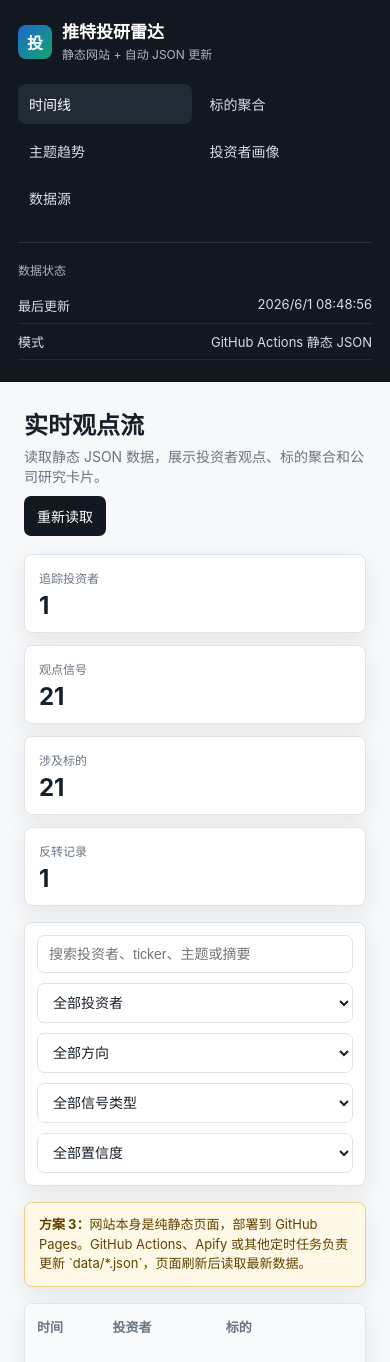
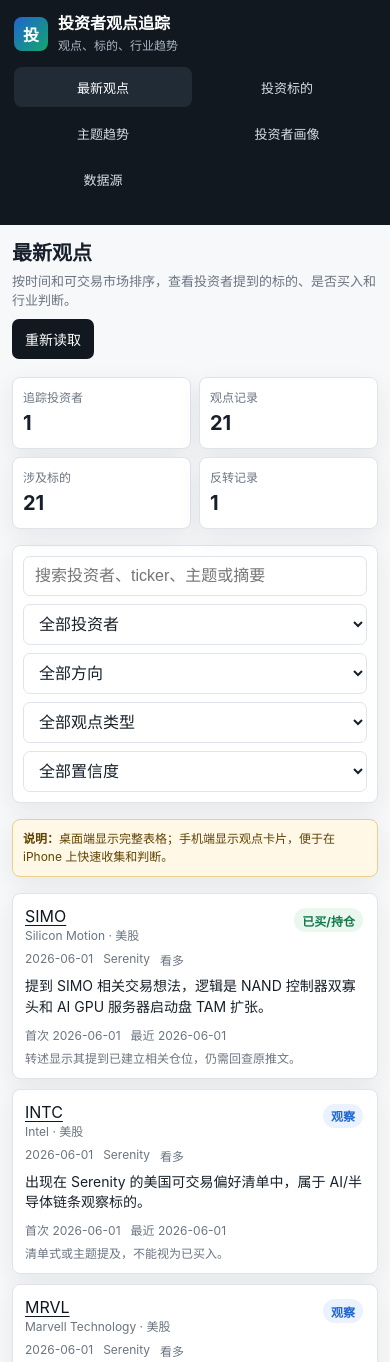
Before and after one commit to vicduo23/investor-radar, a website: page public/index.html in a window 390 px wide. Shown: the top 1362 px of the page. Drawn offline with Linux system fonts and the light colour scheme.

Commit message:
Improve wording and mobile collection view

```diff
--- a/public/app.js
+++ b/public/app.js
@@ -13,8 +13,8 @@
 };
 
 const titles = {
-  timeline: ["实时观点流", "按时间倒序查看投资者公开观点、操作线索和主题信号。"],
-  assets: ["标的聚合", "按 ticker 聚合所有观点，并进入公司研究卡片。"],
+  timeline: ["最新观点", "按时间和可交易市场排序，查看投资者提到的标的、是否买入和行业判断。"],
+  assets: ["投资标的", "按 ticker 聚合所有观点，并进入公司研究卡片。"],
   themes: ["主题趋势", "记录没有明确股票代码的行业/生态趋势判断，并映射到可交易代理标的。"],
   investors: ["投资者画像", "记录每个信号源的能力圈、披露约束和主要风险。"],
   sources: ["数据源", "查看静态 JSON 和自动任务如何更新数据。"]
@@ -152,12 +152,16 @@
 function renderTimeline() {
   const rows = filteredSignals();
   const body = document.getElementById("signalsBody");
+  const mobile = document.getElementById("signalsMobile");
   body.innerHTML = "";
+  mobile.innerHTML = "";
   if (!rows.length) {
     body.innerHTML = `<tr><td colspan="9"><div class="empty">没有匹配的信号</div></td></tr>`;
+    mobile.innerHTML = `<div class="empty">没有匹配的观点</div>`;
     return;
   }
   rows.forEach(item => {
+    const window = mentionWindowFor(item.ticker);
     const tr = document.createElement("tr");
     tr.innerHTML = `
       <td>${item.datetime || ""}<div class="muted">本条观点时间</div><div class="muted">${item.id || ""}</div></td>
@@ -171,6 +175,30 @@
       <td><a href="${item.sourceUrl || "#"}" target="_blank" rel="noreferrer">来源</a></td>
     `;
     body.appendChild(tr);
+
+    const card = document.createElement("article");
+    card.className = "mobile-signal-card";
+    card.innerHTML = `
+      <div class="mobile-card-head">
+        <div>
+          <button class="ticker ticker-button" data-company="${item.ticker}">${item.ticker}</button>
+          <div class="muted">${item.assetName || item.ticker} · ${marketLabelFor(item.ticker)}</div>
+        </div>
+        <span class="pill ${actionClass(item.actionStatus)}">${item.actionStatus || "未确认买入"}</span>
+      </div>
+      <div class="mobile-card-meta">
+        <span>${item.datetime || ""}</span>
+        <span>${item.investor || ""}</span>
+        <span>${item.direction || "观察"}</span>
+      </div>
+      <p>${item.summary || ""}</p>
+      <div class="mobile-card-meta">
+        <span>首次 ${window.first}</span>
+        <span>最近 ${window.latest}</span>
+      </div>
+      <div class="muted">${item.actionEvidence || item.notes || ""}</div>
+    `;
+    mobile.appendChild(card);
   });
   bindCompanyButtons();
 }
@@ -219,7 +247,7 @@
       <p>${item.summary}</p>
       <p style="margin-top:10px;">
         <span class="pill ${confidenceClass(item.confidence)}">${item.confidence}</span>
-        <span class="pill">${item.count} 条信号</span>
+        <span class="pill">${item.count} 条观点</span>
         <span class="pill">首次 ${firstMention}</span>
         <span class="pill">最近 ${latestMention}</span>
       </p>
@@ -243,8 +271,8 @@
       <p style="margin-top:10px;"><strong>风格：</strong>${item.style || ""}</p>
       <p style="margin-top:10px;"><strong>风险：</strong>${item.risk || ""}</p>
       <p style="margin-top:12px;">
-        <span class="pill">${targetCount} 条标的信号</span>
-        <span class="pill">${themeCount} 条主题信号</span>
+        <span class="pill">${targetCount} 条标的观点</span>
+        <span class="pill">${themeCount} 条主题观点</span>
       </p>
     `;
     grid.appendChild(card);
@@ -297,7 +325,7 @@
       <h3>观点时间</h3>
       <div class="kv"><span>首次提及</span><strong>${mentionWindow.first}</strong></div>
       <div class="kv"><span>最近提及</span><strong>${mentionWindow.latest}</strong></div>
-      <div class="kv"><span>信号数量</span><strong>${mentionWindow.count} 条</strong></div>
+      <div class="kv"><span>观点数量</span><strong>${mentionWindow.count} 条</strong></div>
     </article>
     <article class="detail-card">
       <h3>股价快照</h3>
@@ -328,7 +356,7 @@
       </p>
     </article>
     <article class="detail-card wide">
-      <h3>相关推特信号</h3>
+      <h3>相关观点</h3>
       ${related.map(item => `
         <div class="kv">
           <span>${item.datetime || ""}</span>
--- a/public/index.html
+++ b/public/index.html
@@ -3,7 +3,7 @@
 <head>
   <meta charset="utf-8" />
   <meta name="viewport" content="width=device-width, initial-scale=1" />
-  <title>推特投研雷达</title>
+  <title>投资者观点追踪</title>
   <link rel="stylesheet" href="styles.css" />
 </head>
 <body>
@@ -12,13 +12,13 @@
       <div class="brand">
         <div class="mark">投</div>
         <div>
-          <h1>推特投研雷达</h1>
-          <span>静态网站 + 自动 JSON 更新</span>
+          <h1>投资者观点追踪</h1>
+          <span>观点、标的、行业趋势</span>
         </div>
       </div>
       <nav>
-        <button class="nav-button active" data-view="timeline">时间线</button>
-        <button class="nav-button" data-view="assets">标的聚合</button>
+        <button class="nav-button active" data-view="timeline">最新观点</button>
+        <button class="nav-button" data-view="assets">投资标的</button>
         <button class="nav-button" data-view="themes">主题趋势</button>
         <button class="nav-button" data-view="investors">投资者画像</button>
         <button class="nav-button" data-view="sources">数据源</button>
@@ -33,15 +33,15 @@
     <main>
       <div class="topbar">
         <div>
-          <h2 id="viewTitle">实时观点流</h2>
-          <p id="viewSubtitle">读取静态 JSON 数据，展示投资者观点、标的聚合和公司研究卡片。</p>
+          <h2 id="viewTitle">最新观点</h2>
+          <p id="viewSubtitle">按时间和可交易市场排序，查看投资者提到的标的、是否买入和行业判断。</p>
         </div>
         <button class="action-button" id="reloadButton">重新读取</button>
       </div>
 
       <section class="metrics">
         <div class="metric"><span>追踪投资者</span><strong id="metricInvestors">0</strong></div>
-        <div class="metric"><span>观点信号</span><strong id="metricSignals">0</strong></div>
+        <div class="metric"><span>观点记录</span><strong id="metricSignals">0</strong></div>
         <div class="metric"><span>涉及标的</span><strong id="metricAssets">0</strong></div>
         <div class="metric"><span>反转记录</span><strong id="metricReversals">0</strong></div>
       </section>
@@ -50,12 +50,12 @@
         <input id="searchInput" placeholder="搜索投资者、ticker、主题或摘要" />
         <select id="investorFilter"><option value="">全部投资者</option></select>
         <select id="directionFilter"><option value="">全部方向</option></select>
-        <select id="typeFilter"><option value="">全部信号类型</option></select>
+        <select id="typeFilter"><option value="">全部观点类型</option></select>
         <select id="confidenceFilter"><option value="">全部置信度</option></select>
       </section>
 
       <section class="notice">
-        <strong>方案 3：</strong>网站本身是纯静态页面，部署到 GitHub Pages。GitHub Actions、Apify 或其他定时任务负责更新 `data/*.json`，页面刷新后读取最新数据。
+        <strong>说明：</strong>桌面端显示完整表格；手机端显示观点卡片，便于在 iPhone 上快速收集和判断。
       </section>
 
       <section class="view active" id="timeline">
@@ -77,6 +77,7 @@
             <tbody id="signalsBody"></tbody>
           </table>
         </div>
+        <div class="mobile-list" id="signalsMobile"></div>
       </section>
 
       <section class="view" id="assets">
@@ -94,7 +95,7 @@
       <section class="view" id="sources">
         <div class="grid">
           <article class="card">
-            <h3>观点数据</h3>
+            <h3>观点记录</h3>
             <p>文件：`data/signals.json`。由定时任务读取 X/Apify 后生成。</p>
           </article>
           <article class="card">
--- a/public/styles.css
+++ b/public/styles.css
@@ -40,6 +40,7 @@
 .view { display: none; }
 .view.active { display: block; }
 .table-wrap { background: var(--panel); border: 1px solid var(--line); border-radius: 8px; box-shadow: var(--shadow); overflow: auto; }
+.mobile-list { display: none; }
 table { width: 100%; border-collapse: collapse; min-width: 1040px; }
 th, td { padding: 13px 12px; border-bottom: 1px solid var(--line); text-align: left; vertical-align: top; font-size: 13px; }
 th { color: var(--muted); background: #f9fafb; font-weight: 650; position: sticky; top: 0; z-index: 1; }
@@ -77,9 +78,60 @@
 .empty { padding: 28px; color: var(--muted); text-align: center; }
 @media (max-width: 980px) {
   .shell { grid-template-columns: 1fr; }
-  aside { position: static; height: auto; }
-  nav { grid-template-columns: repeat(2, minmax(0, 1fr)); }
+  aside { position: static; height: auto; padding: 14px; }
+  .brand { margin-bottom: 14px; }
+  nav { grid-template-columns: repeat(3, minmax(0, 1fr)); gap: 6px; margin-bottom: 12px; }
+  .nav-button { min-height: 40px; padding: 8px; font-size: 13px; text-align: center; display: grid; place-items: center; }
+  .side-block { display: none; }
+  main { padding: 12px; }
+  .topbar h2 { font-size: 20px; }
+  .topbar p { font-size: 13px; }
   .metrics, .toolbar, .grid, .detail-grid { grid-template-columns: 1fr; }
+  .metrics { grid-template-columns: repeat(2, minmax(0, 1fr)); gap: 8px; }
+  .metric { min-height: 72px; padding: 10px; }
+  .metric strong { font-size: 20px; }
+  .toolbar { gap: 8px; padding: 10px; }
+  .notice { font-size: 12px; padding: 10px; }
   .topbar { display: block; }
   .action-button { margin-top: 10px; }
+  .table-wrap { display: none; }
+  .mobile-list { display: grid; gap: 10px; }
+  .mobile-signal-card {
+    background: var(--panel);
+    border: 1px solid var(--line);
+    border-radius: 8px;
+    padding: 12px;
+    box-shadow: var(--shadow);
+  }
+  .mobile-card-head {
+    display: flex;
+    justify-content: space-between;
+    align-items: flex-start;
+    gap: 10px;
+    margin-bottom: 8px;
+  }
+  .mobile-signal-card p {
+    margin: 8px 0;
+    line-height: 1.48;
+    font-size: 14px;
+  }
+  .mobile-card-meta {
+    display: flex;
+    flex-wrap: wrap;
+    gap: 6px 10px;
+    color: var(--muted);
+    font-size: 12px;
+    margin: 6px 0;
+  }
+  .drawer { padding: 14px; }
+  .drawer-head h2 { font-size: 20px; }
+  .kv { grid-template-columns: 86px 1fr; }
 }
+
+@media (max-width: 440px) {
+  nav { grid-template-columns: repeat(2, minmax(0, 1fr)); }
+  .brand h1 { font-size: 16px; }
+  .metrics { grid-template-columns: repeat(2, minmax(0, 1fr)); }
+  input, select { font-size: 16px; }
+  .pill { white-space: normal; text-align: left; }
+}
```
